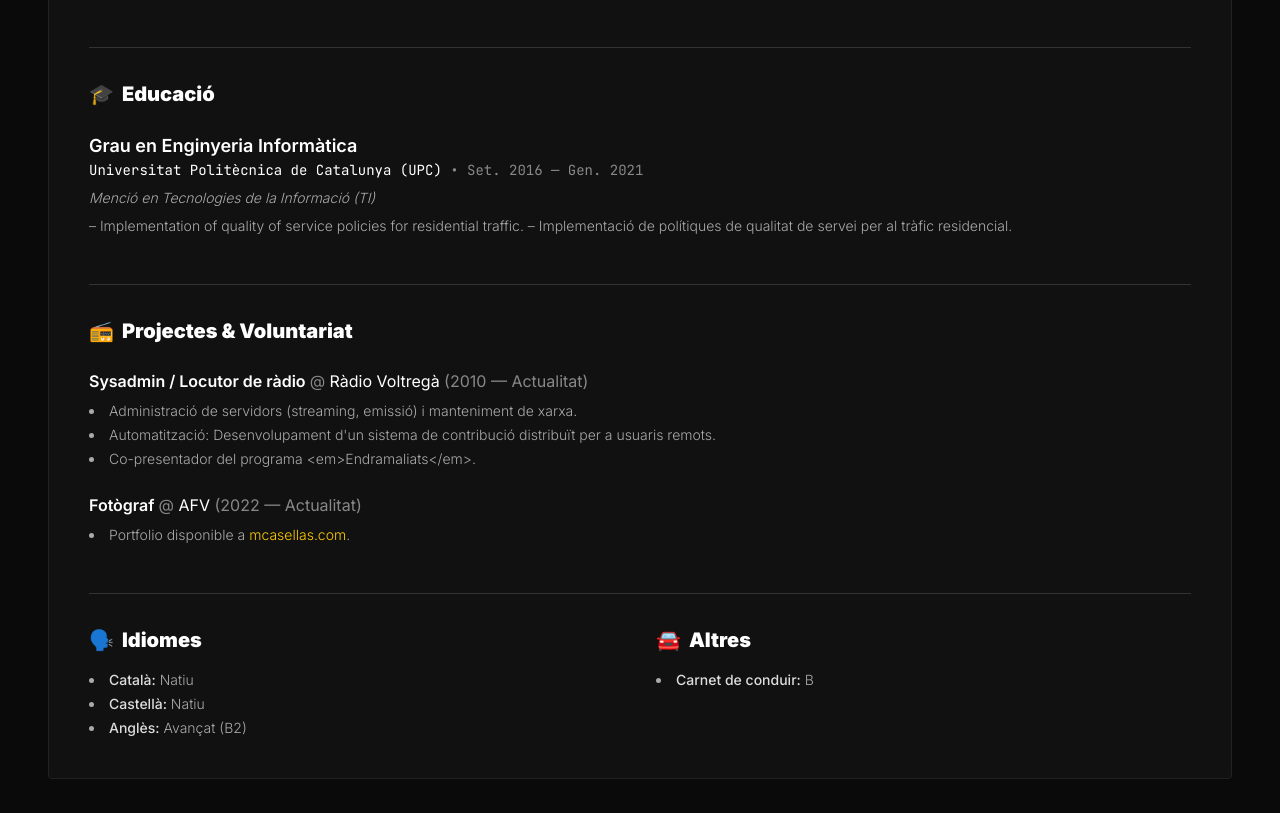
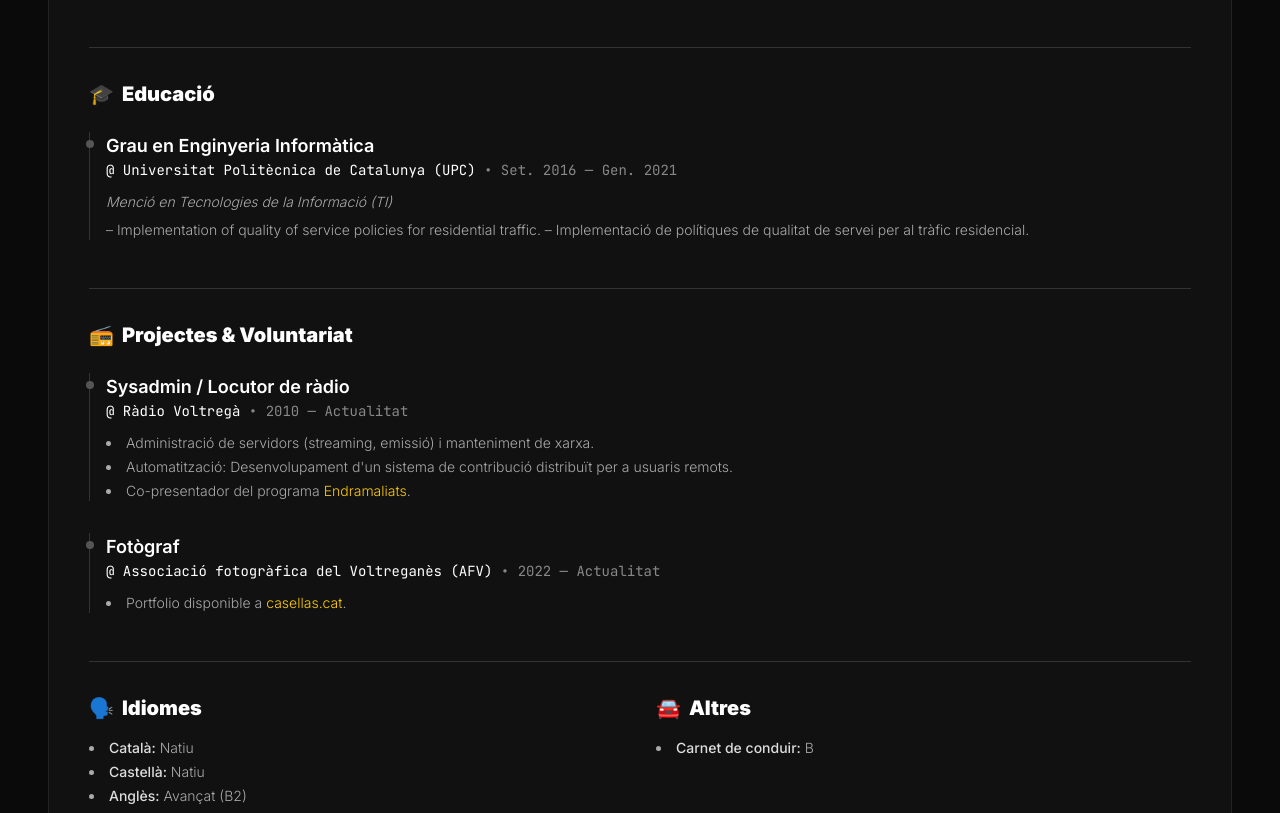
Before and after one commit to mcasellas/casellas.cat, a React (Vite) app: page /cv in a window 1280 px wide. Shown: the part 1560-2373 px from the top of the page. Built offline with nearby package versions, Linux system fonts and the light colour scheme.

Commit message:
update and fixes

```diff
--- a/src/locales/ca.json
+++ b/src/locales/ca.json
@@ -27,6 +27,10 @@
       "city": "Ciutat",
       "portrait": "Retrat"
     }
+  },
+  "common": {
+    "location_country": "CATALUNYA",
+    "photography_by": "Fotografia de Marc Casellas"
   },
   "footer": {
     "interests_title": "Interessos",
@@ -101,13 +105,13 @@
         "date": "2010 — Actualitat",
         "item1": "Administració de servidors (streaming, emissió) i manteniment de xarxa.",
         "item2": "Automatització: Desenvolupament d'un sistema de contribució distribuït per a usuaris remots.",
-        "item3": "Co-presentador del programa <em>Endramaliats</em>."
+        "item3": "Co-presentador del programa <1>Endramaliats</1>."
       },
       "photography": {
         "role": "Fotògraf",
-        "company": "AFV",
+        "company": "Associació fotogràfica del Voltreganès (AFV)",
         "date": "2022 — Actualitat",
-        "item1": "Portfolio disponible a <1>mcasellas.com</1>."
+        "item1": "Portfolio disponible a <1>casellas.cat</1>."
       }
     },
     "languages": {
--- a/src/locales/en.json
+++ b/src/locales/en.json
@@ -28,6 +28,10 @@
       "portrait": "Portrait"
     }
   },
+  "common": {
+    "location_country": "CATALONIA",
+    "photography_by": "Photography by Marc Casellas"
+  },
   "footer": {
     "interests_title": "Interests",
     "interests_desc": "Photography • Radio • NetDevOps",
@@ -51,7 +55,7 @@
         "items": [
           "<1>Automation & Cloud:</1> Process orchestration with <strong>Python</strong> and deployment of microservices in containers (<strong>Docker</strong>) across on-premise and cloud environments (<strong>GCP / BigQuery</strong>).",
           "<1>Monitoring & HA:</1> Designed <strong>Zabbix</strong> monitoring architectures with reactive and predictive alerting. Management of critical systems (<strong>RADIUS, DHCP, DNS, IPAM</strong>) in high availability (HA).",
-          "<1>DevOps & CI/CD:</1> Implementation of CI/CD cycles and software best practices (Git, documentation) in collaboration with dev and operations teams.",
+          "<1>DevOps & CI/CD:</1> Software best practices (Git, documentation) in collaboration with dev and operations teams.",
           "<1>Cybersecurity:</1> Deployment and policy definition for perimeter firewalls (<strong>NGFW</strong>).",
           "<1>Homologation:</1> CPE equipment testing and validation before production rollout."
         ]
@@ -101,13 +105,13 @@
         "date": "2010 — Present",
         "item1": "Server administration (streaming, broadcasting) and network maintenance.",
         "item2": "Automation: Developed a distributed contribution system for remote users.",
-        "item3": "Co-host of the show <em>Endramaliats</em>."
+        "item3": "Co-host of the show <1>Endramaliats</1>."
       },
       "photography": {
         "role": "Photographer",
-        "company": "AFV",
+        "company": "Associació fotogràfica del Voltreganès (AFV)",
         "date": "2022 — Present",
-        "item1": "Portfolio available at <1>mcasellas.com</1>."
+        "item1": "Portfolio available at <1>casellas.cat</1>."
       }
     },
     "languages": {
--- a/src/pages/CVPage.tsx
+++ b/src/pages/CVPage.tsx
@@ -52,24 +52,24 @@ export const CVPage = () => {
           <div className="space-y-12">
             {/* About Me */}
             <section>
-              <h2 className="text-xl font-bold text-white mb-4 flex items-center gap-2"><span className="text-xl">🚀</span> {t('cv.about.title')}</h2>
+              <h2 className="text-xl font-bold text-white mb-4 flex items-center gap-2"><span className="text-xl">🚀</span> <Trans i18nKey="cv.about.title" /></h2>
               <p className="leading-relaxed text-[#aaa] font-light mb-4">
                 <Trans i18nKey="cv.about.p1">
                   Computer Engineer (UPC) specialized in <span className="text-white font-medium">infrastructure monitoring, automation</span>, and the deployment of critical services (<span className="text-white font-medium">NetDevOps</span>). Strong background in <span className="text-white font-medium">Python</span> and <span className="text-white font-medium">Cloud environments (GCP/Docker)</span>. Passionate about observability, operational efficiency, and network security.
                 </Trans>
               </p>
-              <p className="leading-relaxed text-[#aaa] font-light">{t('cv.about.p2')}</p>
+              <p className="leading-relaxed text-[#aaa] font-light"><Trans i18nKey="cv.about.p2" /></p>
             </section>
 
             {/* Experience */}
             <section>
-              <h2 className="text-xl font-bold text-white mb-6 flex items-center gap-2 border-t border-[#333] pt-8"><span className="text-xl">💼</span> {t('cv.experience.title')}</h2>
+              <h2 className="text-xl font-bold text-white mb-6 flex items-center gap-2 border-t border-[#333] pt-8"><span className="text-xl">💼</span> <Trans i18nKey="cv.experience.title" /></h2>
 
               <div className="space-y-8">
                 <div className="relative pl-4 border-l border-[#333]">
                   <div className="absolute w-2 h-2 bg-[#FFCC00] rounded-full -left-[4.5px] top-2"></div>
-                  <h3 className="text-lg font-semibold text-white">{t('cv.experience.adamo.role')}</h3>
-                  <p className="text-sm font-mono text-[#888] mb-3"><a href="https://adamo.es" target="_blank" rel="noopener noreferrer" className="text-[#FFCC00] hover:underline">@ {t('cv.experience.adamo.company')}</a> • {t('cv.experience.adamo.date')}</p>
+                  <h3 className="text-lg font-semibold text-white"><Trans i18nKey="cv.experience.adamo.role" /></h3>
+                  <p className="text-sm font-mono text-[#888] mb-3"><a href="https://adamo.es" target="_blank" rel="noopener noreferrer" className="text-[#FFCC00] hover:underline">@ <Trans i18nKey="cv.experience.adamo.company" /></a> • <Trans i18nKey="cv.experience.adamo.date" /></p>
                   <ul className="space-y-2 text-[#aaa] font-light text-sm list-none">
                     {(t('cv.experience.adamo.items', { returnObjects: true }) as string[]).map((item, i) => (
                       <li key={i}>
@@ -84,8 +84,8 @@ export const CVPage = () => {
 
                 <div className="relative pl-4 border-l border-[#333]">
                   <div className="absolute w-2 h-2 bg-[#555] rounded-full -left-[4.5px] top-2"></div>
-                  <h3 className="text-lg font-semibold text-white">{t('cv.experience.vera.role')}</h3>
-                  <p className="text-sm font-mono text-[#888] mb-3"><a href="https://somvera.cat" target="_blank" rel="noopener noreferrer" className="text-white hover:underline">@ {t('cv.experience.vera.company')}</a> • {t('cv.experience.vera.date')}</p>
+                  <h3 className="text-lg font-semibold text-white"><Trans i18nKey="cv.experience.vera.role" /></h3>
+                  <p className="text-sm font-mono text-[#888] mb-3"><a href="https://somvera.cat" target="_blank" rel="noopener noreferrer" className="text-white hover:underline">@ <Trans i18nKey="cv.experience.vera.company" /></a> • <Trans i18nKey="cv.experience.vera.date" /></p>
                   <ul className="space-y-2 text-[#aaa] font-light text-sm list-none">
                     {(t('cv.experience.vera.items', { returnObjects: true }) as string[]).map((item, i) => (
                       <li key={i}>
@@ -100,8 +100,8 @@ export const CVPage = () => {
 
                 <div className="relative pl-4 border-l border-[#333]">
                   <div className="absolute w-2 h-2 bg-[#555] rounded-full -left-[4.5px] top-2"></div>
-                  <h3 className="text-lg font-semibold text-white">{t('cv.experience.adamo_noc.role')}</h3>
-                  <p className="text-sm font-mono text-[#888] mb-3"><a href="https://adamo.es" target="_blank" rel="noopener noreferrer" className="text-white hover:underline">@ {t('cv.experience.adamo_noc.company')}</a> • {t('cv.experience.adamo_noc.date')}</p>
+                  <h3 className="text-lg font-semibold text-white"><Trans i18nKey="cv.experience.adamo_noc.role" /></h3>
+                  <p className="text-sm font-mono text-[#888] mb-3"><a href="https://adamo.es" target="_blank" rel="noopener noreferrer" className="text-white hover:underline">@ <Trans i18nKey="cv.experience.adamo_noc.company" /></a> • <Trans i18nKey="cv.experience.adamo_noc.date" /></p>
                   <ul className="space-y-2 text-[#aaa] font-light text-sm list-none">
                     {(t('cv.experience.adamo_noc.items', { returnObjects: true }) as string[]).map((item, i) => (
                       <li key={i}>
@@ -118,26 +118,26 @@ export const CVPage = () => {
 
             {/* Technical Skills */}
             <section>
-              <h2 className="text-xl font-bold text-white mb-6 flex items-center gap-2 border-t border-[#333] pt-8"><span className="text-xl">🛠️</span> {t('cv.skills.title')}</h2>
+              <h2 className="text-xl font-bold text-white mb-6 flex items-center gap-2 border-t border-[#333] pt-8"><span className="text-xl">🛠️</span> <Trans i18nKey="cv.skills.title" /></h2>
               <div className="grid grid-cols-1 md:grid-cols-2 gap-4 text-sm">
                 <div className="bg-[#1a1a1a] p-4 rounded-sm border border-[#2a2a2a]">
-                  <h3 className="font-semibold text-white mb-2">{t('cv.skills.development')}</h3>
+                  <h3 className="font-semibold text-white mb-2"><Trans i18nKey="cv.skills.development" /></h3>
                   <p className="text-[#aaa] font-light">Python, SQL, JavaScript, C++, PHP, FastAPI, Flask, Jinja, HTML</p>
                 </div>
                 <div className="bg-[#1a1a1a] p-4 rounded-sm border border-[#2a2a2a]">
-                  <h3 className="font-semibold text-white mb-2">{t('cv.skills.infrastructure')}</h3>
-                  <p className="text-[#aaa] font-light">Docker, Git, CI/CD, Linux (Debian, Ubuntu, Rocky Linux)</p>
+                  <h3 className="font-semibold text-white mb-2"><Trans i18nKey="cv.skills.infrastructure" /></h3>
+                  <p className="text-[#aaa] font-light">Docker, Git, Linux (Debian, Ubuntu, Rocky Linux)</p>
                 </div>
                 <div className="bg-[#1a1a1a] p-4 rounded-sm border border-[#2a2a2a]">
-                  <h3 className="font-semibold text-white mb-2">{t('cv.skills.cloud')}</h3>
+                  <h3 className="font-semibold text-white mb-2"><Trans i18nKey="cv.skills.cloud" /></h3>
                   <p className="text-[#aaa] font-light">Google Cloud (GCP), BigQuery, Proxmox, VMware</p>
                 </div>
                 <div className="bg-[#1a1a1a] p-4 rounded-sm border border-[#2a2a2a]">
-                  <h3 className="font-semibold text-white mb-2">{t('cv.skills.networking')}</h3>
+                  <h3 className="font-semibold text-white mb-2"><Trans i18nKey="cv.skills.networking" /></h3>
                   <p className="text-[#aaa] font-light">OSPF, BGP, DHCP, DNS, SIP, GPON, DWDM</p>
                 </div>
                 <div className="bg-[#1a1a1a] p-4 rounded-sm border border-[#2a2a2a] md:col-span-2">
-                  <h3 className="font-semibold text-white mb-2">{t('cv.skills.vendors')}</h3>
+                  <h3 className="font-semibold text-white mb-2"><Trans i18nKey="cv.skills.vendors" /></h3>
                   <p className="text-[#aaa] font-light">Huawei, Cisco, PaloAlto, Nokia, ZTE, FiberHome, Mikrotik</p>
                 </div>
               </div>
@@ -145,35 +145,46 @@ export const CVPage = () => {
 
             {/* Education */}
             <section>
-              <h2 className="text-xl font-bold text-white mb-6 flex items-center gap-2 border-t border-[#333] pt-8"><span className="text-xl">🎓</span> {t('cv.education.title')}</h2>
-              <div className="mb-4">
-                <h3 className="text-lg font-semibold text-white">{t('cv.education.degree')}</h3>
-                <p className="text-sm font-mono text-[#888] mb-2"><a href="https://www.upc.edu" target="_blank" rel="noopener noreferrer" className="text-white hover:underline">{t('cv.education.university')}</a> • {t('cv.education.date')}</p>
-                <p className="text-sm text-[#aaa] font-light italic mb-2">{t('cv.education.major')}</p>
-                <p className="text-[#aaa] font-light text-sm">
-                  <Trans i18nKey="cv.education.thesis">
-                    <strong className="text-[#ddd] font-medium">Thesis:</strong> <a href="https://upcommons.upc.edu/handle/2117/344879" target="_blank" rel="noopener noreferrer" className="text-[#FFCC00] hover:underline">QoS implementation in an ISP</a> – Implementation of quality of service policies for residential traffic.
-                  </Trans>
-                </p>
+              <h2 className="text-xl font-bold text-white mb-6 flex items-center gap-2 border-t border-[#333] pt-8"><span className="text-xl">🎓</span> <Trans i18nKey="cv.education.title" /></h2>
+              <div className="space-y-8">
+                <div className="relative pl-4 border-l border-[#333]">
+                  <div className="absolute w-2 h-2 bg-[#555] rounded-full -left-[4.5px] top-2"></div>
+                  <h3 className="text-lg font-semibold text-white"><Trans i18nKey="cv.education.degree" /></h3>
+                  <p className="text-sm font-mono text-[#888] mb-3"><a href="https://www.upc.edu" target="_blank" rel="noopener noreferrer" className="text-white hover:underline">@ <Trans i18nKey="cv.education.university" /></a> • <Trans i18nKey="cv.education.date" /></p>
+                  <p className="text-sm text-[#aaa] font-light italic mb-2"><Trans i18nKey="cv.education.major" /></p>
+                  <p className="text-[#aaa] font-light text-sm">
+                    <Trans i18nKey="cv.education.thesis">
+                      <strong className="text-[#ddd] font-medium">Thesis:</strong> <a href="https://upcommons.upc.edu/handle/2117/344879" target="_blank" rel="noopener noreferrer" className="text-[#FFCC00] hover:underline">QoS implementation in an ISP</a> – Implementation of quality of service policies for residential traffic.
+                    </Trans>
+                  </p>
+                </div>
               </div>
             </section>
 
             {/* Projects & Volunteering */}
             <section>
-              <h2 className="text-xl font-bold text-white mb-6 flex items-center gap-2 border-t border-[#333] pt-8"><span className="text-xl">📻</span> {t('cv.volunteering.title')}</h2>
-              <div className="space-y-6">
-                <div>
-                  <h3 className="text-base font-semibold text-white">{t('cv.volunteering.radio.role')} <span className="font-normal text-[#888]">@ <a href="https://radiovoltrega.com" target="_blank" rel="noopener noreferrer" className="text-white hover:underline">Ràdio Voltregà</a> ({t('cv.volunteering.radio.date')})</span></h3>
+              <h2 className="text-xl font-bold text-white mb-6 flex items-center gap-2 border-t border-[#333] pt-8"><span className="text-xl">📻</span> <Trans i18nKey="cv.volunteering.title" /></h2>
+              <div className="space-y-8">
+                <div className="relative pl-4 border-l border-[#333]">
+                  <div className="absolute w-2 h-2 bg-[#555] rounded-full -left-[4.5px] top-2"></div>
+                  <h3 className="text-lg font-semibold text-white"><Trans i18nKey="cv.volunteering.radio.role" /></h3>
+                  <p className="text-sm font-mono text-[#888] mb-3"><a href="https://radiovoltrega.com" target="_blank" rel="noopener noreferrer" className="text-white hover:underline">@ <Trans i18nKey="cv.volunteering.radio.company" /></a> • <Trans i18nKey="cv.volunteering.radio.date" /></p>
                   <ul className="list-disc list-inside text-sm text-[#aaa] font-light mt-2 space-y-1">
-                    <li>{t('cv.volunteering.radio.item1')}</li>
-                    <li>{t('cv.volunteering.radio.item2')}</li>
-                    <li>{t('cv.volunteering.radio.item3')}</li>
+                    <li><Trans i18nKey="cv.volunteering.radio.item1" /></li>
+                    <li><Trans i18nKey="cv.volunteering.radio.item2" /></li>
+                    <li>
+                      <Trans i18nKey="cv.volunteering.radio.item3">
+                        Co-presentador del programa <a href="https://radiovoltrega.com/endramaliats" target="_blank" rel="noopener noreferrer" className="text-[#FFCC00] hover:underline">Endramaliats</a>.
+                      </Trans>
+                    </li>
                   </ul>
                 </div>
-                <div>
-                  <h3 className="text-base font-semibold text-white">{t('cv.volunteering.photography.role')} <span className="font-normal text-[#888]">@ <a href="https://afvoltreganes.cat" target="_blank" rel="noopener noreferrer" className="text-white hover:underline">AFV</a> ({t('cv.volunteering.photography.date')})</span></h3>
+                <div className="relative pl-4 border-l border-[#333]">
+                  <div className="absolute w-2 h-2 bg-[#555] rounded-full -left-[4.5px] top-2"></div>
+                  <h3 className="text-lg font-semibold text-white"><Trans i18nKey="cv.volunteering.photography.role" /></h3>
+                  <p className="text-sm font-mono text-[#888] mb-3"><a href="https://afvoltreganes.cat" target="_blank" rel="noopener noreferrer" className="text-white hover:underline">@ <Trans i18nKey="cv.volunteering.photography.company" /></a> • <Trans i18nKey="cv.volunteering.photography.date" /></p>
                   <ul className="list-disc list-inside text-sm text-[#aaa] font-light mt-2 space-y-1">
-                    <li><Trans i18nKey="cv.volunteering.photography.item1">Portfolio available at <Link to="/photos" className="text-[#FFCC00] hover:underline">photos</Link>.</Trans></li>
+                    <li><Trans i18nKey="cv.volunteering.photography.item1">Portfolio available at <Link to="/photos" className="text-[#FFCC00] hover:underline">casellas.cat</Link>.</Trans></li>
                   </ul>
                 </div>
               </div>
@@ -182,19 +193,19 @@ export const CVPage = () => {
             <div className="grid grid-cols-1 sm:grid-cols-2 gap-8 border-t border-[#333] pt-8">
               {/* Languages */}
               <section>
-                <h2 className="text-xl font-bold text-white mb-4 flex items-center gap-2"><span className="text-xl">🗣️</span> {t('cv.languages.title')}</h2>
+                <h2 className="text-xl font-bold text-white mb-4 flex items-center gap-2"><span className="text-xl">🗣️</span> <Trans i18nKey="cv.languages.title" /></h2>
                 <ul className="list-disc list-inside text-sm text-[#aaa] font-light space-y-1">
-                  <li><strong className="text-[#ddd] font-medium">{t('cv.languages.catalan')}:</strong> {t('cv.languages.native')}</li>
-                  <li><strong className="text-[#ddd] font-medium">{t('cv.languages.spanish')}:</strong> {t('cv.languages.native')}</li>
-                  <li><strong className="text-[#ddd] font-medium">{t('cv.languages.english')}:</strong> {t('cv.languages.advanced')}</li>
+                  <li><strong className="text-[#ddd] font-medium"><Trans i18nKey="cv.languages.catalan" />:</strong> <Trans i18nKey="cv.languages.native" /></li>
+                  <li><strong className="text-[#ddd] font-medium"><Trans i18nKey="cv.languages.spanish" />:</strong> <Trans i18nKey="cv.languages.native" /></li>
+                  <li><strong className="text-[#ddd] font-medium"><Trans i18nKey="cv.languages.english" />:</strong> <Trans i18nKey="cv.languages.advanced" /></li>
                 </ul>
               </section>
 
               {/* Others */}
               <section>
-                <h2 className="text-xl font-bold text-white mb-4 flex items-center gap-2"><span className="text-xl">🚘</span> {t('cv.others.title')}</h2>
+                <h2 className="text-xl font-bold text-white mb-4 flex items-center gap-2"><span className="text-xl">🚘</span> <Trans i18nKey="cv.others.title" /></h2>
                 <ul className="list-disc list-inside text-sm text-[#aaa] font-light space-y-1">
-                  <li><strong className="text-[#ddd] font-medium">{t('cv.others.driving')}:</strong> {t('cv.others.license_b')}</li>
+                  <li><strong className="text-[#ddd] font-medium"><Trans i18nKey="cv.others.driving" />:</strong> <Trans i18nKey="cv.others.license_b" /></li>
                 </ul>
               </section>
             </div>
```
Also changed, not shown: src/pages/HomePage.tsx (+16 -14 lines).
